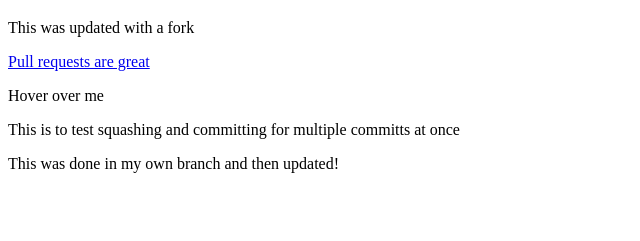
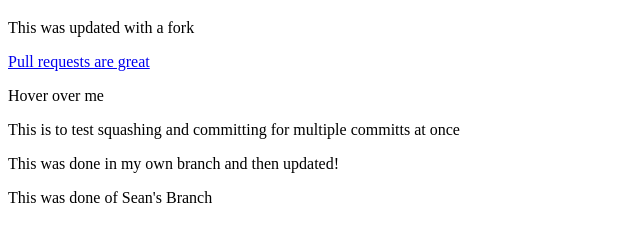
Before and after one commit to FloorMP2/MP2Home, a plain HTML site: page index.html in a window 1280 px wide. Shown: the part 61-302 px from the top of the page, without its empty margins (0-640 px from the left). Drawn offline with Linux system fonts and the light colour scheme.

Commit message:
Madatory Update

```diff
--- a/index.html
+++ b/index.html
@@ -11,5 +11,6 @@
         <p title="Hi"> Hover over me</p>
         <p>This is to test squashing and committing for multiple committs at once</p>
         <p title="lkm027" href="https://www.youtube.com/watch?v=dQw4w9WgXcQ">This was done in my own branch and then updated!</p>
+        <p> This was done of Sean's Branch </p>
     </body>
 </html>
```
